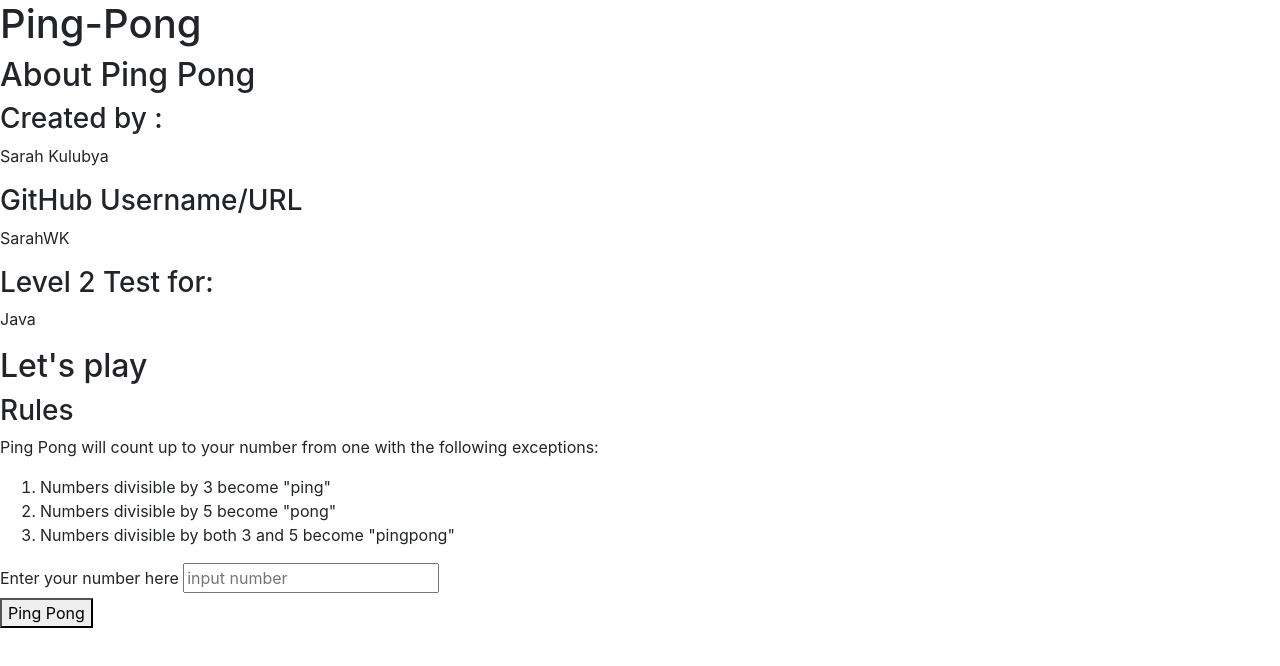
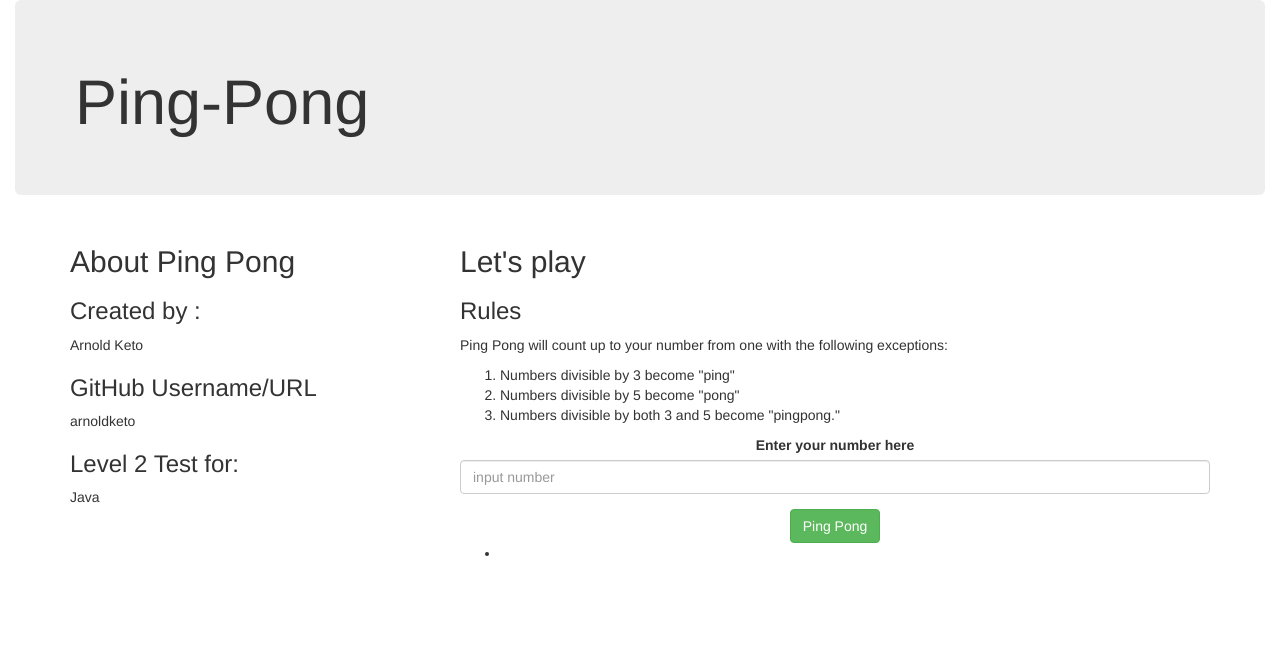
Before and after one commit to SarahWK/ping-pong, a plain HTML site: page index.html in a window 1280 px wide. Drawn offline with nearby package versions, Linux system fonts and the light colour scheme.

Commit message:
changed the form and fixed inindenting and spacing

```diff
--- a/index.html
+++ b/index.html
@@ -9,50 +9,47 @@
     <script src="js/scripts.js"></script>
   </head>
   <body>
-<div >
-<div >
-<div "col-md-12">
-<div >
+    <div class="container-fluid">
+      <div class="row" id="bg">
+        <div class="col-xs-12" "col-md-12">
+          <div class="jumbotron">
             <h1>Ping-Pong</h1>
           </div>
-
         </div>
       </div>
-
     </div>
-<div >
-<div >
-<div >
+    <div class="container">
+      <div class="row">
+        <div class="col-xs-12 col-md-4">
           <h2> About Ping Pong </h2>
           <h3> Created by :</h3>
-<p> Sarah Kulubya<p>
+          <p> Arnold Keto<p>
             <h3>GitHub Username/URL</h3>
-<p>SarahWK</p>
+              <p>arnoldketo</p>
                 <h3>Level 2 Test for: </h3>
                 <p> Java</p>
         </div>
-<div >
+        <div class="col-md-8 col-xs-12">
           <h2>Let's play</h2>
           <h3>Rules</h3>
           <p>Ping Pong will count up to your number from one with the following exceptions:</p>
           <ol>
             <li>Numbers divisible by 3 become "ping"</li>
             <li>Numbers divisible by 5 become "pong"</li>
-<li>Numbers divisible by both 3 and 5 become "pingpong"</li>
+            <li>Numbers divisible by both 3 and 5 become "pingpong."</li>
           </ol>
-<form >
-
-<div >
+          <form id="replies-form" class="text-center">
+                   <div class="form-group">
                        <label for="replies-Input">Enter your number here</label>
-<input type="text" placeholder="input number" >
+                       <input class="form-control" type="text" placeholder="input number" id="replies-Input">
                    </div>
-
-<button type="submit" > Ping Pong </button>
-
+                   <button type="submit" class="btn btn-success"> Ping Pong </button>
           </form>
+          <ul id="reply">
+            <li></li>
+          </ul>
         </div>
       </div>
     </div>
-
   </body>
 </html>
```
Lines whose indentation alone changed are shown as unchanged.
